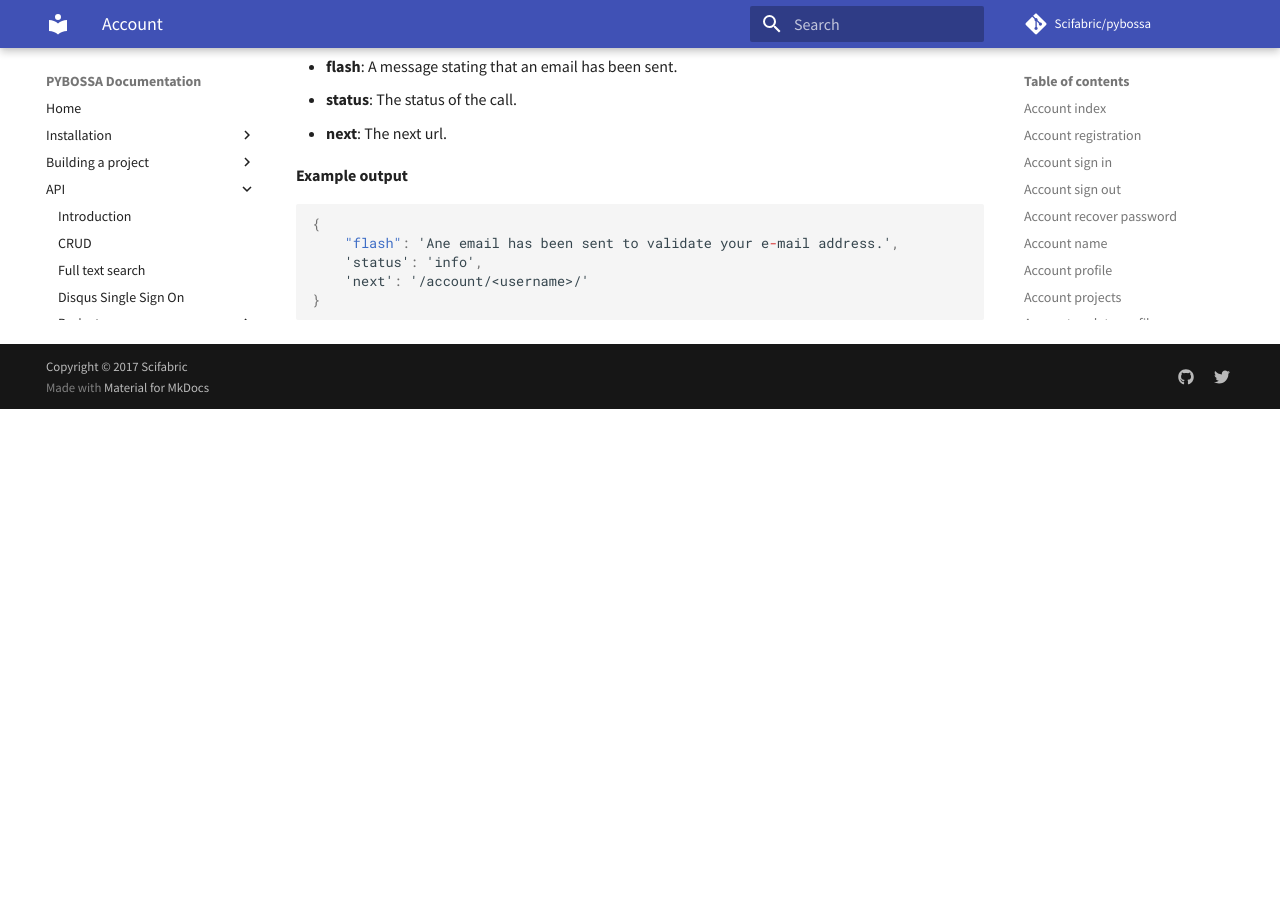
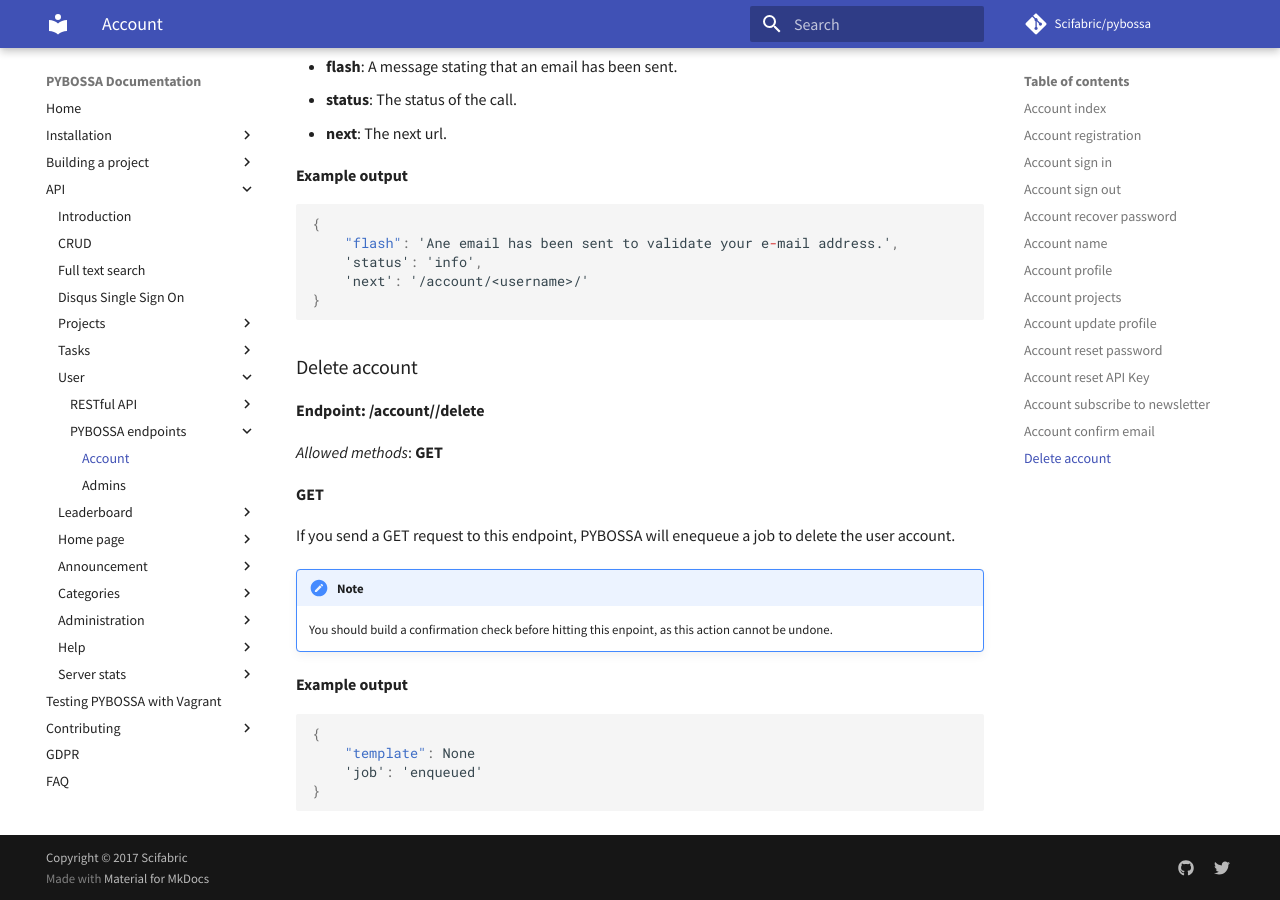
Before and after one commit to Scifabric/docs.pybossa.com, an MkDocs documentation site: the page built from docs/api/user/account.md, in a window 1280 px wide and 900 px high, scrolled down 15953 px. Built offline with MkDocs 1.6.1 and Material for MkDocs 9.7.7, drawn with Linux system fonts in a browser that asks for light colours; comment, search, counter and statistics services are not loaded; old or Windows-style settings are respelled for this version of MkDocs; before the commit the page ends 16362 px from its top, so only the background shows below that.

Commit message:
Add api docs.

````diff
--- a/docs/api/user/account.md
+++ b/docs/api/user/account.md
@@ -830,3 +830,25 @@ with the following information:
     'next': '/account/<username>/'
 }
 ```
+
+### Delete account
+
+**Endpoint: /account/<name>/delete**
+
+*Allowed methods*: **GET**
+
+**GET**
+
+If you send a GET request to this endpoint, PYBOSSA will enequeue a job to delete the user account.
+
+!!! note
+    You should build a confirmation check before hitting this enpoint, as this action cannot be undone.
+
+**Example output**
+
+```json
+{
+    "template": None
+    'job': 'enqueued'
+}
+```
````
